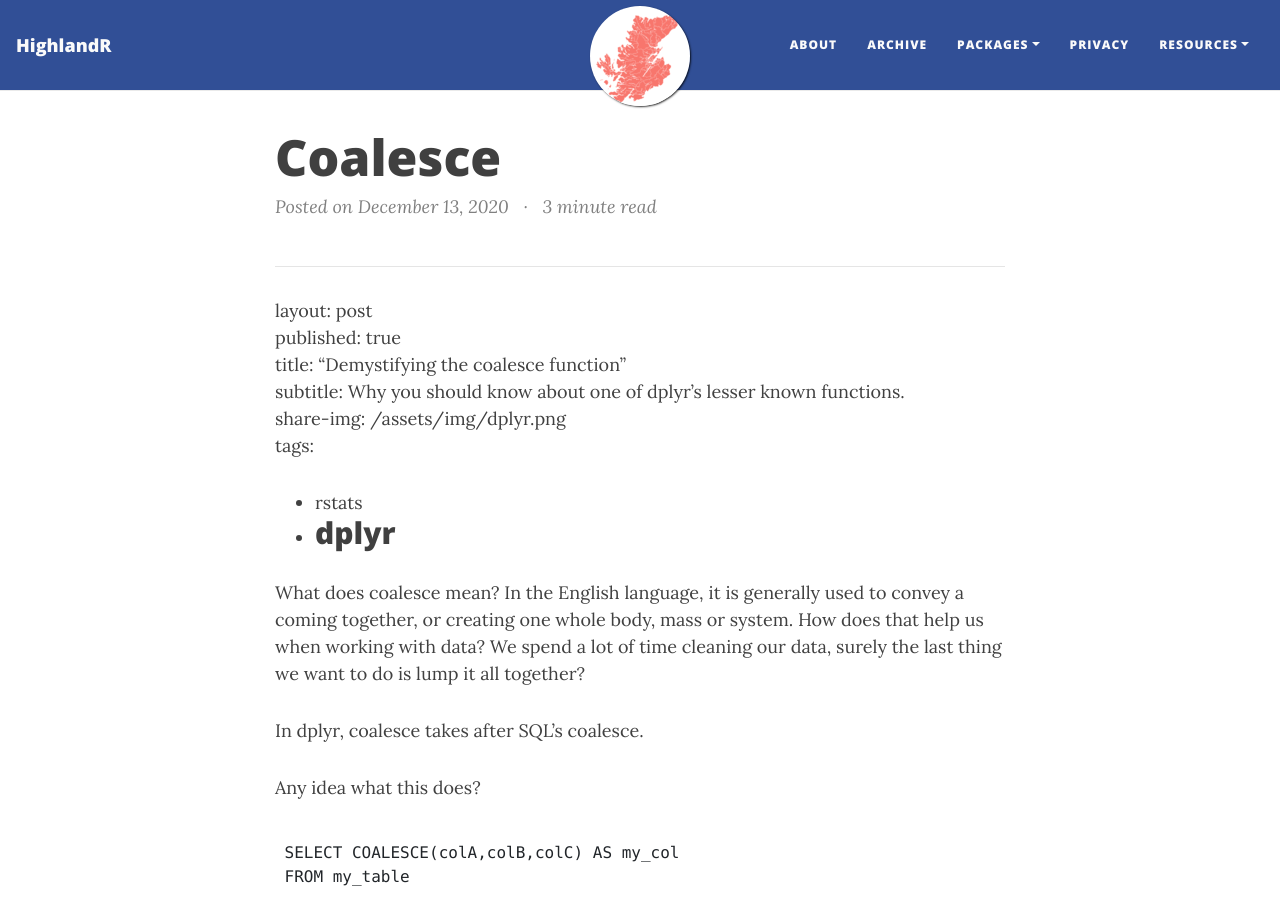
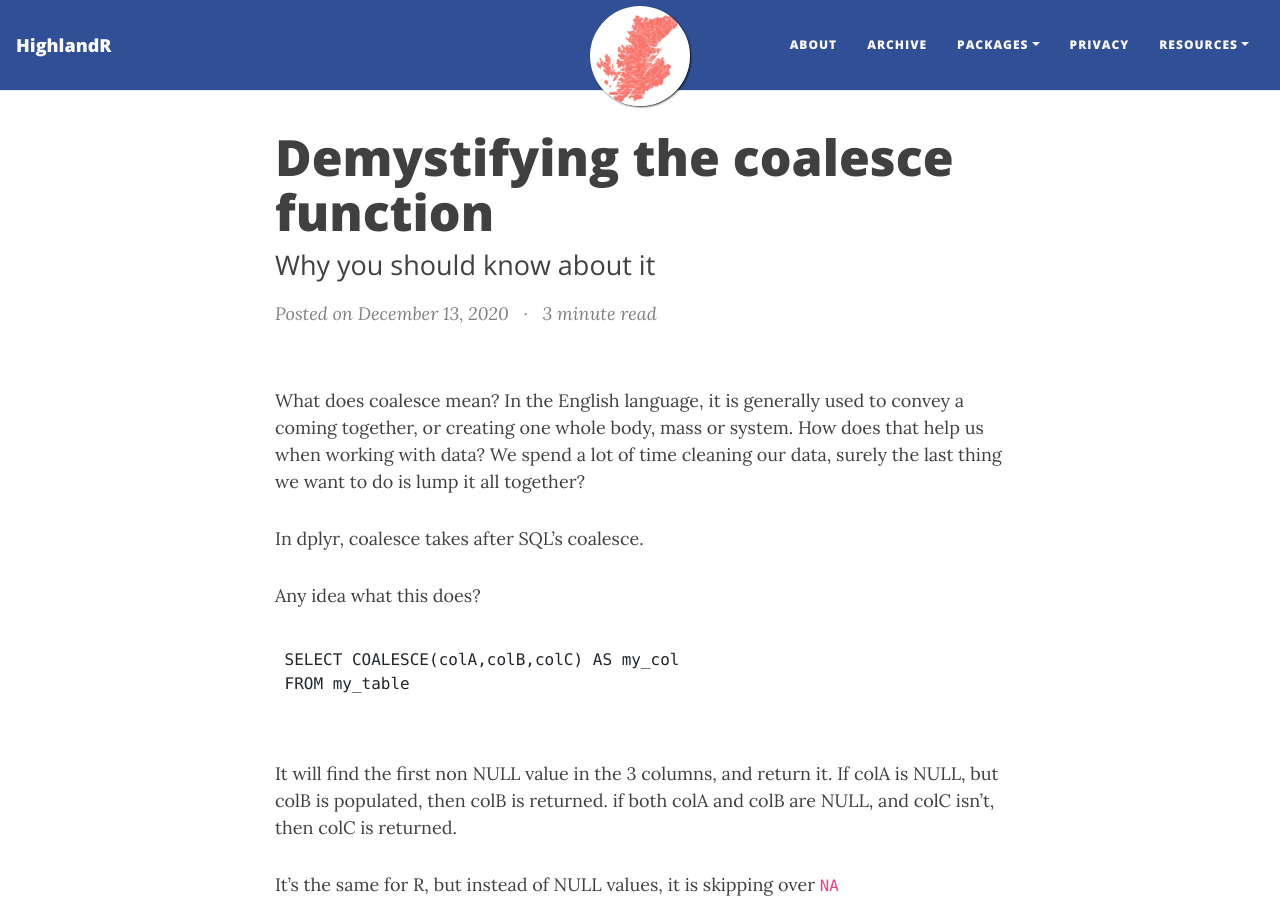
Before and after one commit to johnmackintosh/johnmackintosh.github.io, a Jekyll site: the page built from _posts/2020-12-13-coalesce.md, in a window 1280 px wide and 900 px high. Built offline with Jekyll 4.4.1, drawn with Linux system fonts in a browser that asks for light colours; nearby versions of some CDN libraries; comment, search, counter and statistics services are not loaded.

Commit message:
Update 2020-12-13-coalesce.md

```diff
--- a/_posts/2020-12-13-coalesce.md
+++ b/_posts/2020-12-13-coalesce.md
@@ -1,14 +1,15 @@
-
 ---
 layout: post
 published: true
 title: "Demystifying the coalesce function"
-subtitle: Why you should know about one of dplyr's lesser known functions.
+subtitle: Why you should know about it
 share-img: /assets/img/dplyr.png
 tags:
 - rstats
 - dplyr
+comments: yes
 ---
+
 
 What does coalesce mean? In the English language, it is generally used to convey a coming together, or creating one whole body, mass or system.
 How does that help us when working with data? We spend a lot of time cleaning our data, surely the last thing we want to do is lump it all together?
```
